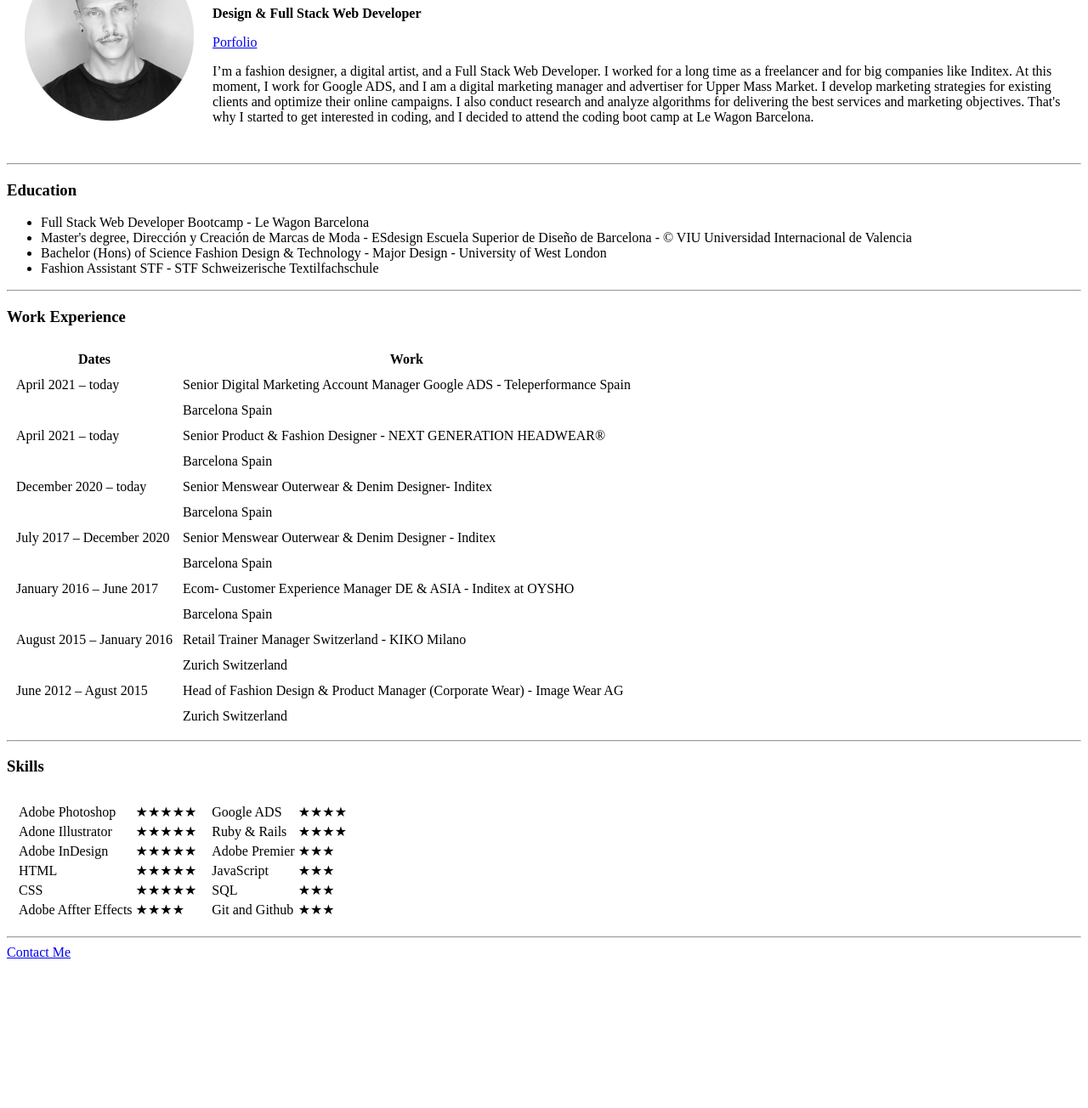
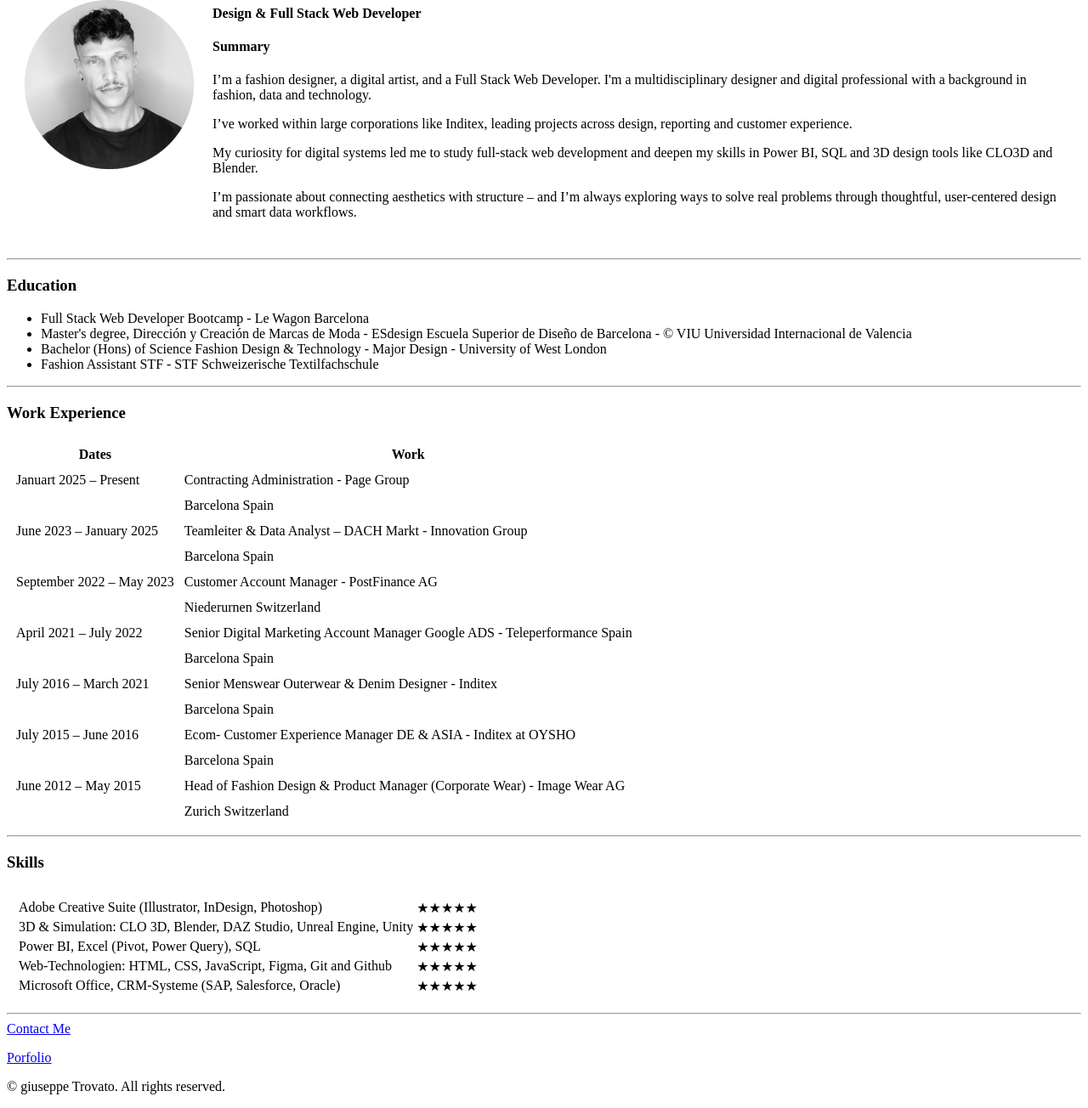
Before and after one commit to giutrovato/CV, a plain HTML site: page index.html in a window 1280 px wide. Shown: the part 102-1406 px from the top of the page at 85% size. Before the commit the page ends 1240 px from the top, so only its background shows below. Drawn offline with Linux system fonts and the light colour scheme.

Commit message:
Update index.html
Update portfolio info.

```diff
--- a/index.html
+++ b/index.html
@@ -3,8 +3,9 @@
 
 <head>
   <meta charset="utf-8">
-  <title>Giuseppe Trovato</title>
+  <title> My Resume - Giuseppe Trovato</title>
 </head>
+<link rel="stylesheet" href="../CSS/style.css">
 
 <body>
   <table cellspacing="20">
@@ -13,15 +14,31 @@
       <td>
         <h1>Giuseppe Trovato</h1>
         <p><strong>Design & Full Stack Web Developer</strong></p>
-        <p><a href="https://www.behance.net/giuseppe_trovato">Porfolio</a></p>
-        <p>I’m a fashion designer, a digital artist, and a Full Stack Web Developer.
-          I worked for a long time as a freelancer and for big companies like Inditex.
-          At this moment, I work for Google ADS, and I am a digital marketing manager
-          and advertiser for Upper Mass Market. I develop marketing strategies for
-          existing clients and optimize their online campaigns. I also conduct research
-          and analyze algorithms for delivering the best services and marketing objectives.
-          That's why I started to get interested in coding, and I decided to attend the
-          coding boot camp at Le Wagon Barcelona.
+        <h4>Summary</h4>
+        <p>
+          I’m a fashion designer, a digital artist, and a Full Stack Web Developer.
+          I'm a multidisciplinary designer and digital professional with a background in fashion, data and technology.
+        </p>
+
+        <div></div>
+
+        <p>
+          I’ve worked within large corporations like Inditex, leading projects across design,
+          reporting and customer experience.
+        </p>
+
+        <div></div>
+
+        <p>
+          My curiosity for digital systems led me to study full-stack web development and deepen my skills in Power BI,
+          SQL and 3D design tools like CLO3D and Blender.
+        </p>
+
+        <div></div>
+
+        <p>
+          I’m passionate about connecting aesthetics with structure – and I’m always exploring ways to solve real
+          problems through thoughtful, user-centered design and smart data workflows.
         </p>
       </td>
     </tr>
@@ -30,7 +47,8 @@
   <h3>Education</h3>
   <ul>
     <li> Full Stack Web Developer Bootcamp - Le Wagon Barcelona</li>
-    <li>Master's degree, Dirección y Creación de Marcas de Moda - ESdesign Escuela Superior de Diseño de Barcelona - © VIU Universidad Internacional de Valencia</li>
+    <li>Master's degree, Dirección y Creación de Marcas de Moda - ESdesign Escuela Superior de Diseño de Barcelona - ©
+      VIU Universidad Internacional de Valencia</li>
     <li>Bachelor (Hons) of Science Fashion Design & Technology - Major Design - University of West London</li>
     <li>Fashion Assistant STF - STF Schweizerische Textilfachschule</li>
   </ul>
@@ -45,7 +63,30 @@
     </thead>
     <tbody>
       <tr>
-        <td>April 2021 – today</td>
+        <td>Januart 2025 – Present</td>
+        <td>Contracting Administration - Page Group</td>
+      </tr>
+      <tr>
+        <td></td>
+        <td>Barcelona Spain</td>
+      <tr>
+        <td>June 2023 – January 2025</td>
+        <td>Teamleiter & Data Analyst – DACH Markt - Innovation Group</td>
+      </tr>
+      <tr>
+        <td></td>
+        <td>Barcelona Spain</td>
+      </tr>
+      <tr>
+        <td>September 2022 – May 2023</td>
+        <td>Customer Account Manager - PostFinance AG</td>
+      </tr>
+      <tr>
+        <td></td>
+        <td>Niederurnen Switzerland</td>
+      </tr>
+      <tr>
+        <td>April 2021 – July 2022</td>
         <td>Senior Digital Marketing Account Manager Google ADS - Teleperformance Spain</td>
       </tr>
       <tr>
@@ -53,23 +94,7 @@
         <td>Barcelona Spain</td>
       </tr>
       <tr>
-        <td>April 2021 – today</td>
-        <td>Senior Product & Fashion Designer - NEXT GENERATION HEADWEAR®</td>
-      </tr>
-      <tr>
-        <td></td>
-        <td>Barcelona Spain</td>
-      </tr>
-      <tr>
-        <td>December 2020 – today</td>
-        <td>Senior Menswear Outerwear & Denim Designer- Inditex</td>
-      </tr>
-      <tr>
-        <td></td>
-        <td>Barcelona Spain</td>
-      </tr>
-      <tr>
-        <td>July 2017 – December 2020</td>
+        <td>July 2016 – March 2021</td>
         <td>Senior Menswear Outerwear & Denim Designer - Inditex</td>
       </tr>
       <tr>
@@ -77,7 +102,7 @@
         <td>Barcelona Spain</td>
       </tr>
       <tr>
-        <td>January 2016 – June 2017</td>
+        <td>July 2015 – June 2016</td>
         <td>Ecom- Customer Experience Manager DE & ASIA - Inditex at OYSHO</td>
       </tr>
       <tr>
@@ -85,15 +110,7 @@
         <td>Barcelona Spain</td>
       </tr>
       <tr>
-        <td>August 2015 – January 2016</td>
-        <td>Retail Trainer Manager Switzerland - KIKO Milano</td>
-      </tr>
-      <tr>
-        <td></td>
-        <td>Zurich Switzerland</td>
-      </tr>
-      <tr>
-        <td>June 2012 – Agust 2015</td>
+        <td>June 2012 – May 2015</td>
         <td>Head of Fashion Design & Product Manager (Corporate Wear) - Image Wear AG</td>
       </tr>
       <tr>
@@ -110,65 +127,37 @@
         <td>
           <table>
             <tr>
-              <td>Adobe Photoshop</td>
+              <td>Adobe Creative Suite (Illustrator, InDesign, Photoshop)</td>
               <td>★★★★★</td>
             </tr>
             <tr>
-              <td>Adone Illustrator</td>
+              <td>3D & Simulation: CLO 3D, Blender, DAZ Studio, Unreal Engine, Unity</td>
               <td>★★★★★</td>
             </tr>
             <tr>
-              <td>Adobe InDesign</td>
+              <td>Power BI, Excel (Pivot, Power Query), SQL</td>
               <td>★★★★★</td>
             </tr>
             <tr>
-              <td>HTML</td>
+              <td>Web-Technologien: HTML, CSS, JavaScript, Figma, Git and Github</td>
               <td>★★★★★</td>
             </tr>
             <tr>
-              <td>CSS</td>
+              <td>Microsoft Office, CRM-Systeme (SAP, Salesforce, Oracle)</td>
               <td>★★★★★</td>
-            </tr>
-            <tr>
-              <td>Adobe Affter Effects</td>
-              <td>★★★★</td>
-            </tr>
-          </table>
-        </td>
-        <td>
-          <table>
-            <tr>
-              <td>Google ADS</td>
-              <td>★★★★</td>
-            </tr>
-            <tr>
-              <td>Ruby & Rails</td>
-              <td>★★★★</td>
-            </tr>
-            <tr>
-              <td>Adobe Premier</td>
-              <td>★★★</td>
-            </tr>
-            <tr>
-              <td>JavaScript</td>
-              <td>★★★</td>
-            </tr>
-            <tr>
-              <td>SQL</td>
-              <td>★★★</td>
-            </tr>
-            <tr>
-              <td>Git and Github</td>
-              <td>★★★</td>
             </tr>
           </table>
         </td>
       </tr>
     </tbody>
   </table>
-<hr>
+  <hr>
   <a href="Contact Me.html">Contact Me</a>
+  <p><a href="https://www.behance.net/giuseppe_trovato">Porfolio</a></p>
 
 </body>
+<footer>
+  <p>© giuseppe Trovato. All rights reserved.</p>
+</footer>
 
 </html>
```
